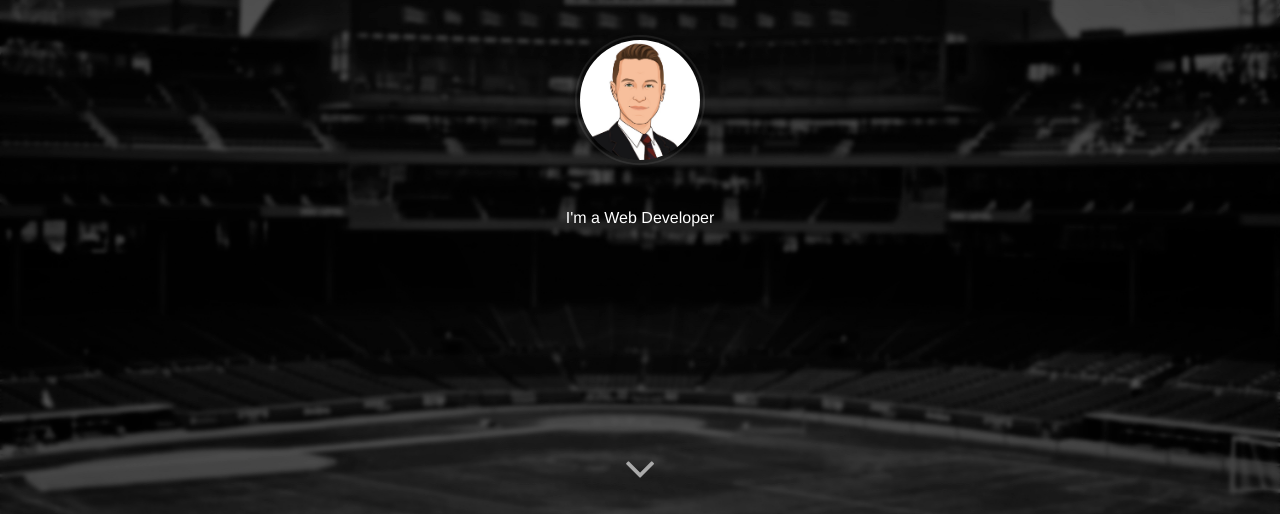
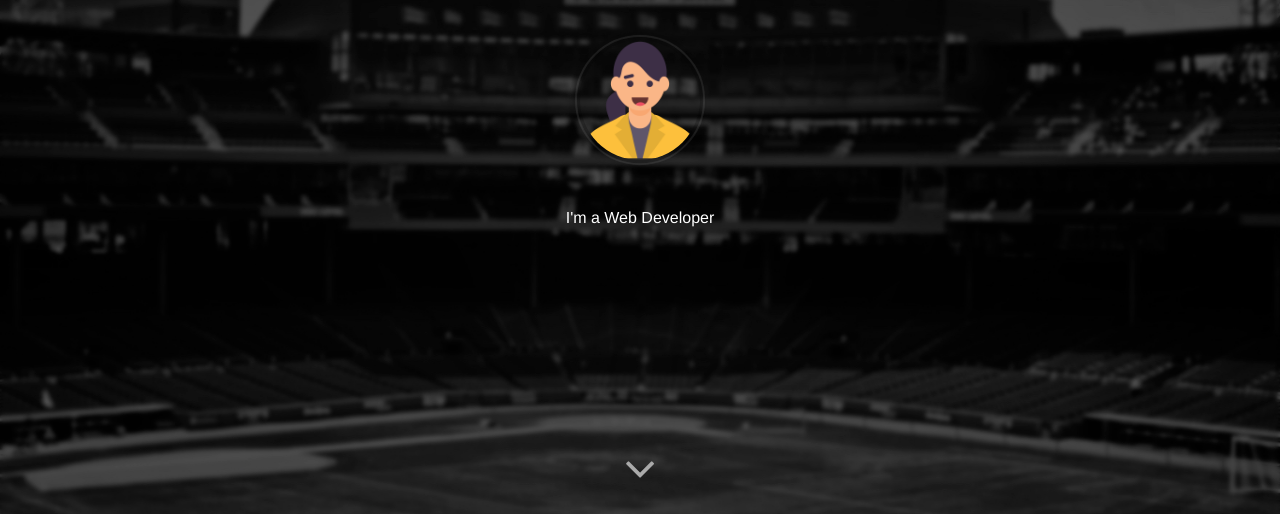
Before and after one commit to AnnBonador/portfolio, a plain HTML site: page index.html in a window 1280 px wide. Shown: the part 286-800 px from the top of the page. Drawn offline with Linux system fonts and the light colour scheme; some packages are replaced by stand-ins of ours; grey boxes are pictures that could not be loaded.

Commit message:
upddate image

```diff
--- a/css/style.css
+++ b/css/style.css
@@ -279,7 +279,7 @@ a.fa.fa-angle-down:focus {
   height: calc(5vw + 5vh + 2vmin);
   width: calc(5vw + 5vh + 2vmin);
   border-radius: 500px;
-  background: url(/img/SteveJones.jpg) center center no-repeat;
+  background: url(/img/woman.png) center center no-repeat;
   background-size: cover;
   box-shadow: 0 3px 12px rgba(0, 0, 0, .23), 0 3px 12px rgba(0, 0, 0, .16);
   transition: box-shadow .3s ease-in-out;
```
Also changed, not shown: img/SteveJones.jpg (deleted), img/woman.png (added).
